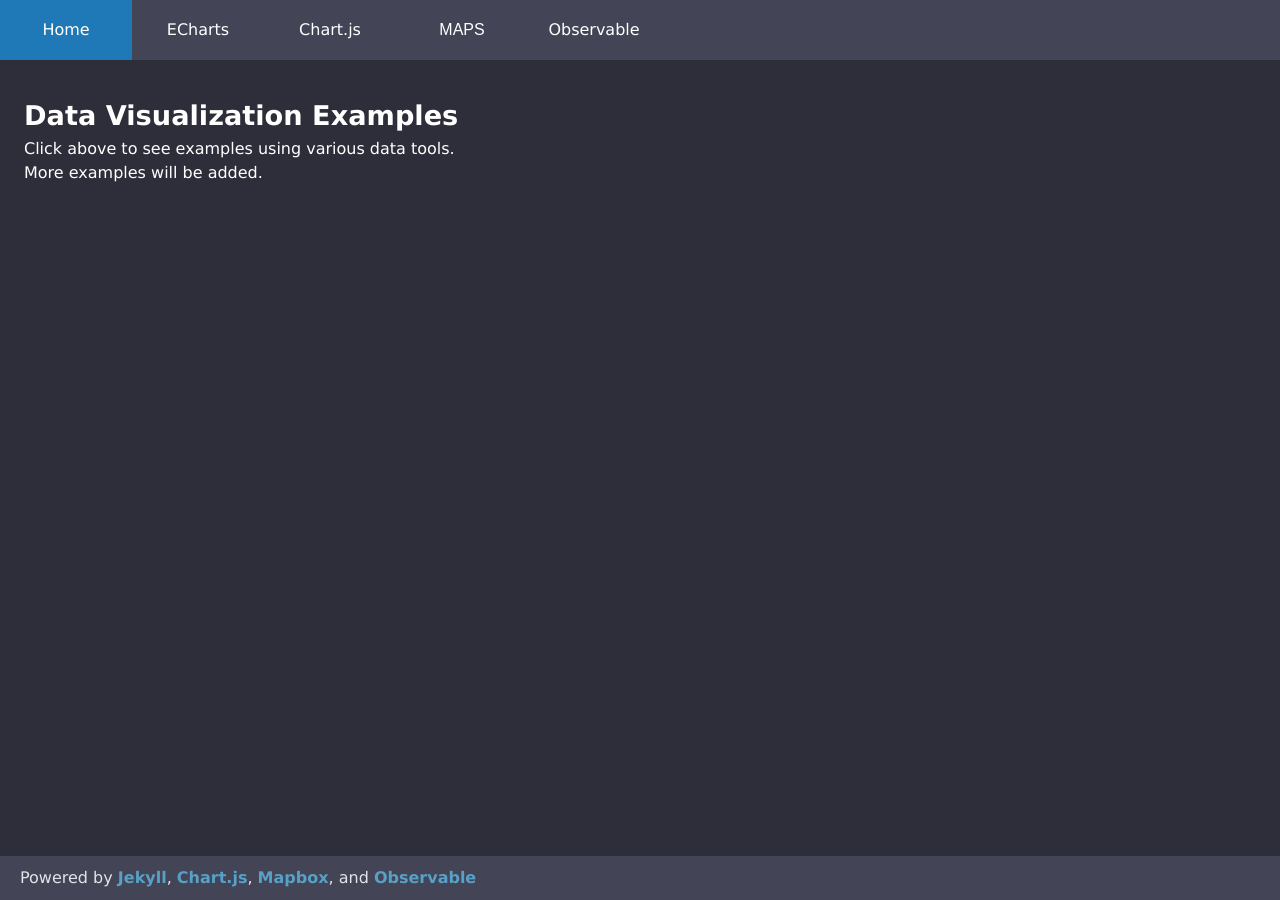
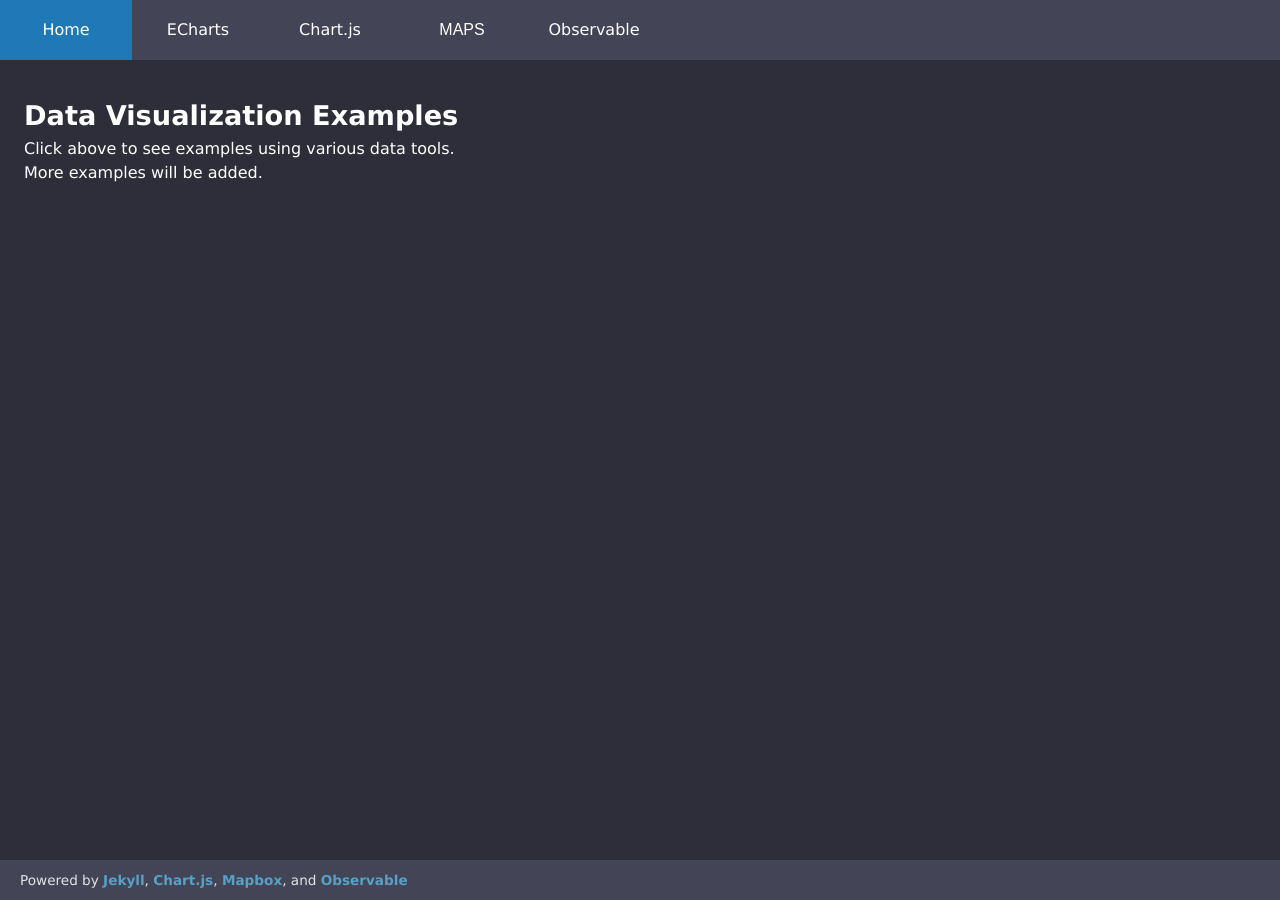
Before and after one commit to a-prejean/data-viz, a Jekyll site: the page built from index.html, in a window 1280 px wide. Built offline with Jekyll 4.4.1, drawn with Linux system fonts in a browser that asks for light colours.

Commit message:
fixed footer

```diff
--- a/_sass/_footer.scss
+++ b/_sass/_footer.scss
@@ -4,7 +4,7 @@
   margin-top: auto;
   flex-shrink: 0; /* Prevent Chrome, Opera, and Safari from letting these items shrink to smaller than their content's default minimum size. */
   padding: 10px 20px;
-  font-size: 1rem;
+  font-size: 0.85rem;
 }
 
 footer {
```
